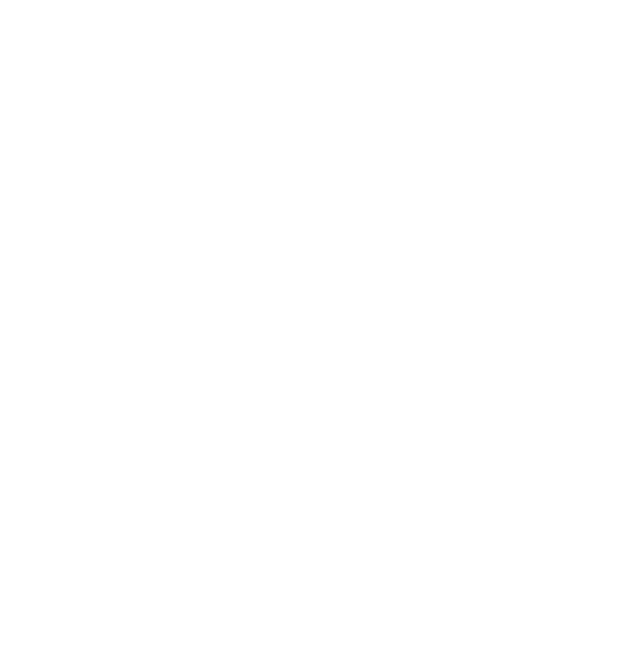
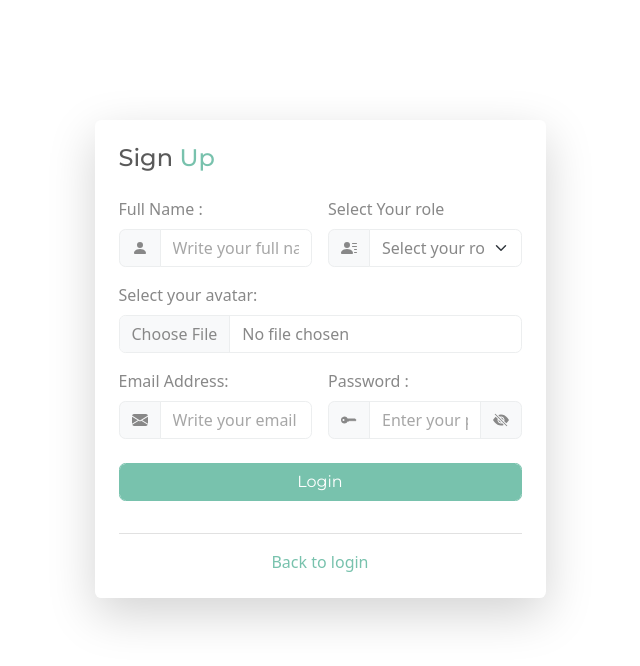
Before and after one commit to azadulkabir455/dokan, a React (Create React App) app: page /signup in a window 1280 px wide. Before the commit this address had no page. Shown: the top 666 px of the page, without its empty margins (320-960 px from the left). Built offline with nearby package versions, Linux system fonts and the light colour scheme.

Commit message:
Authentication all pages design done.

```diff
--- /dev/null
+++ b/src/assets/css/authForm.scss
@@ -0,0 +1,11 @@
+@import "./global.scss";
+
+.authForm {
+    margin-top: 15vh;
+    a {
+        @extend %transition;
+        &:hover {
+            color:$dangerColor !important;
+        }
+    }
+}
--- /dev/null
+++ b/src/assets/css/global.scss
@@ -0,0 +1,12 @@
+* {
+    padding: 0;
+    margin: 0;
+    box-sizing: border-box;
+}
+
+$secondaryColor: #6cc3d5;
+$dangerColor: #ff7851;
+
+%transition {
+    transition: all .2s linear;
+}
--- /dev/null
+++ b/src/authentication/ForgetPass.tsx
@@ -0,0 +1,38 @@
+import React from 'react'
+import { Link } from "react-router-dom"
+import { BsFillEnvelopeFill } from "react-icons/bs";
+import "../assets/css/authForm.scss"
+
+export default function ForgetPass() {
+
+  return (
+    <>
+      <div className="container">
+        <div className="row">
+          <div className="col-4 offset-4">
+            <div className="authForm p-4 rounded shadow-lg">
+              <h4 className='text-capitalize mb-4'>Reset <span className='text-primary'>Password</span></h4>
+              <form>
+                <div className="form-group mb-4">
+                  <label htmlFor="email" className="form-label">Email : </label>
+                  <div className="input-group">
+                    <span className="input-group-text"><BsFillEnvelopeFill /></span>
+                    <input type="email" className="form-control" id="email" name="email" placeholder="Write your email" />
+                  </div>
+                </div>
+                <div className="form-group mb-3">
+                  <input type="submit" className="btn btn-primary form-control text-capitalize" value="Sent for reset" />
+                </div>
+                <hr />
+                <div className="d-flex justify-content-between">
+                  <Link to="/signup" className='text-decoration-none text-primary'>Create new account</Link>
+                  <Link to="/login" className='text-decoration-none text-primary'>Back to login</Link>
+                </div>
+              </form>
+            </div>
+          </div>
+        </div>
+      </div>
+    </>
+  )
+}
--- /dev/null
+++ b/src/authentication/Login.tsx
@@ -0,0 +1,61 @@
+import React,{useState} from 'react'
+import { Link } from "react-router-dom"
+import { BsFillEnvelopeFill,BsFillKeyFill,BsFillEyeFill,BsFillEyeSlashFill } from "react-icons/bs";
+import "../assets/css/authForm.scss"
+
+export default function Login() {
+    const [showPassword, setShowPassword] = useState("password")
+    const [eyeIcon, setEyeIcon] = useState(<BsFillEyeSlashFill />)
+
+
+    // Functionality for Show and Hide Password
+
+    const passwordShowToggle = () => {
+        if(showPassword === "password") {
+            setShowPassword("text");
+            setEyeIcon(<BsFillEyeFill />);
+        }else {
+            setShowPassword("password");
+            setEyeIcon(<BsFillEyeSlashFill />);
+        }
+    }
+
+    return (
+        <>
+            <div className="container">
+                <div className="row">
+                    <div className="col-4 offset-4">
+                        <div className="authForm p-4 rounded shadow-lg">
+                            <h4 className='text-capitalize mb-4'>Login <span className='text-primary'>here</span></h4>
+                            <form>
+                                <div className="form-group mb-3">
+                                    <label htmlFor="email" className="form-label">Email : </label>
+                                    <div className="input-group">
+                                        <span className="input-group-text"><BsFillEnvelopeFill /></span>
+                                        <input type="email" className="form-control" id="email" name="email" placeholder="Write your email" />
+                                    </div>
+                                </div>
+                                <div className="form-group mb-4">
+                                    <label htmlFor="password" className="form-label">Password :</label>
+                                    <div className="input-group">
+                                        <span className="input-group-text"><BsFillKeyFill /></span>
+                                        <input type={showPassword} className="form-control" id="password" name="password" placeholder="Enter your password" />
+                                        <span className="input-group-text" onClick={passwordShowToggle}>{eyeIcon}</span>
+                                    </div>
+                                </div>
+                                <div className="form-group mb-3">
+                                    <input type="submit" className="btn btn-primary form-control" value="Login" />
+                                </div>
+                                <hr />
+                                <div className="d-flex justify-content-between">
+                                    <Link to="/signup" className='text-decoration-none text-primary'>Create new account</Link>
+                                    <Link to="/forgetpass" className='text-decoration-none text-primary'>Forget Password</Link>
+                                </div>
+                            </form>
+                        </div>
+                    </div>
+                </div>
+            </div>
+        </>
+    )
+}
--- /dev/null
+++ b/src/authentication/SignUp.tsx
@@ -0,0 +1,96 @@
+import React, { useState } from 'react'
+import { Link } from "react-router-dom"
+import { BsFillEnvelopeFill, BsFillKeyFill, BsFillEyeFill, BsFillEyeSlashFill, BsFillPersonFill, BsPersonLinesFill } from "react-icons/bs";
+import "../assets/css/authForm.scss"
+
+export default function SignUp() {
+  const [showPassword, setShowPassword] = useState("password")
+  const [eyeIcon, setEyeIcon] = useState(<BsFillEyeSlashFill />)
+
+
+  // Functionality for Show and Hide Password
+  const passwordShowToggle = () => {
+    if (showPassword === "password") {
+      setShowPassword("text");
+      setEyeIcon(<BsFillEyeFill />);
+    } else {
+      setShowPassword("password");
+      setEyeIcon(<BsFillEyeSlashFill />);
+    }
+  }
+
+  return (
+    <>
+      <div className="container">
+        <div className="row">
+          <div className="col-5 mx-auto">
+            <div className="authForm p-4 rounded shadow-lg">
+              <h4 className='text-capitalize mb-4'>Sign <span className='text-primary'>Up</span></h4>
+              <form>
+                <div className="row  gx-3">
+                  <div className="col-12 col-lg-6">
+                    <div className="form-group mb-3">
+                      <label htmlFor="name" className="form-label">Full Name : </label>
+                      <div className="input-group">
+                        <span className="input-group-text"><BsFillPersonFill /></span>
+                        <input type="text" className="form-control" id="name" name="name" placeholder="Write your full name" />
+                      </div>
+                    </div>
+                  </div>
+                  <div className="col-12 col-lg-6">
+                    <div className="form-group mb-3">
+                      <label htmlFor="role" className="form-label">Select Your role</label>
+                      <div className="input-group">
+                        <span className="input-group-text"><BsPersonLinesFill /></span>
+                        <select className="form-select" id="role" name="role">
+                          <option>Select your role</option>
+                          <option>Reader</option>
+                          <option>Bloger</option>
+                          <option>Shop Keeper</option>
+                        </select>
+                      </div>
+                    </div>
+                  </div>
+                  <div className="col-12">
+                    <div className="form-group mb-3">
+                      <label htmlFor="formFile" className="form-label">Select your avatar:</label>
+                      <input className="form-control" type="file" id="formFile" />
+                    </div>
+                  </div>
+                  <div className="col-12 col-lg-6">
+                    <div className="form-group mb-3">
+                      <label htmlFor="email" className="form-label">Email Address: </label>
+                      <div className="input-group">
+                        <span className="input-group-text"><BsFillEnvelopeFill /></span>
+                        <input type="email" className="form-control" id="email" name="email" placeholder="Write your email" />
+                      </div>
+                    </div>
+                  </div>
+                  <div className="col-12 col-lg-6">
+                    <div className="form-group mb-3">
+                      <label htmlFor="password" className="form-label">Password :</label>
+                      <div className="input-group">
+                        <span className="input-group-text"><BsFillKeyFill /></span>
+                        <input type={showPassword} className="form-control" id="password" name="password" placeholder="Enter your password" />
+                        <span className="input-group-text" onClick={passwordShowToggle}>{eyeIcon}</span>
+                      </div>
+                    </div>
+                  </div>
+                  <div className="col-12">
+                    <div className="form-group mb-3 mt-2">
+                      <input type="submit" className="btn btn-primary form-control" value="Login" />
+                    </div>
+                  </div>
+                </div>
+                <hr />
+                <div className="d-flex justify-content-center">
+                  <Link to="/login" className='text-decoration-none text-primary'>Back to login</Link>
+                </div>
+              </form>
+            </div>
+          </div>
+        </div>
+      </div>
+    </>
+  )
+}
--- a/src/routers/Routers.tsx
+++ b/src/routers/Routers.tsx
@@ -1,5 +1,8 @@
 import React from 'react'
 import {Routes, Route} from "react-router-dom"
+import ForgetPass from '../authentication/ForgetPass'
+import Login from '../authentication/Login'
+import SignUp from '../authentication/SignUp'
 import Home from '../pages/Home'
 
 export default function Routers() {
@@ -7,6 +10,9 @@
    <>
    <Routes>
     <Route path="/" element={<Home />} />
+    <Route path="/login" element={<Login />} />
+    <Route path="/signup" element={<SignUp />} />
+    <Route path="/forgetpass" element={<ForgetPass />} />
    </Routes>
    </>
   )
```
Also changed, not shown: src/index.tsx (+6 -3 lines).
